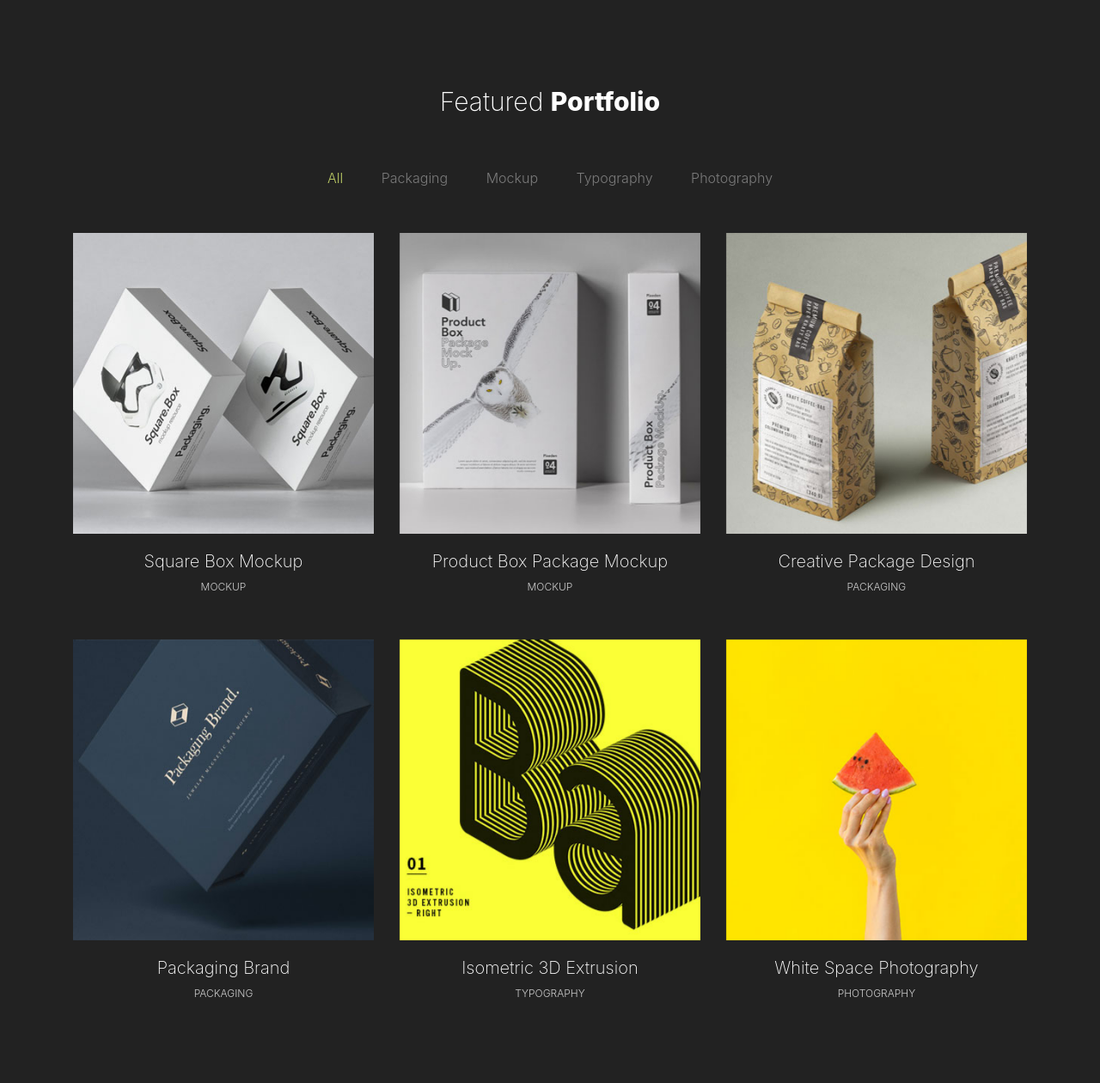
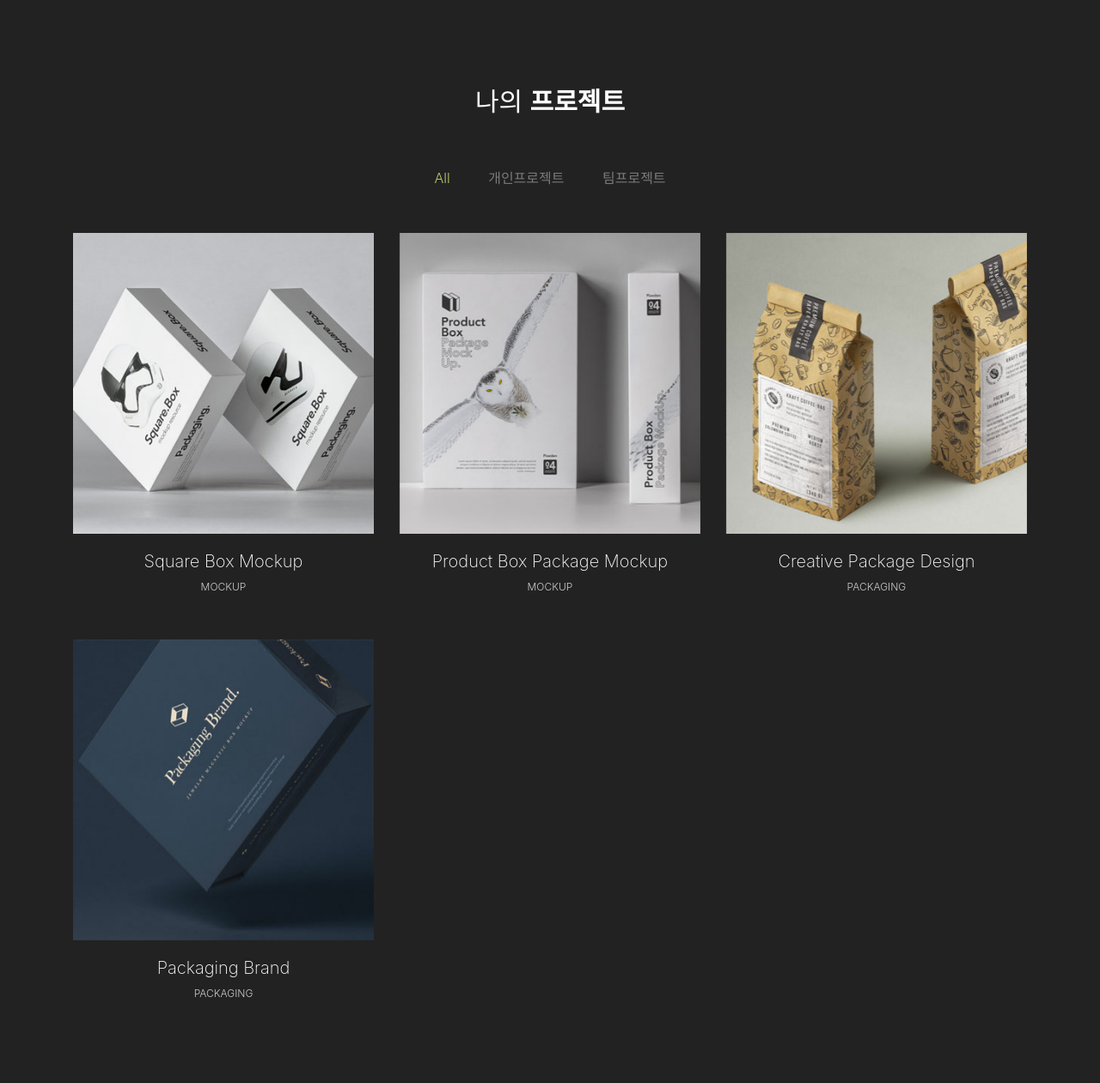
Before and after one commit to sung0615/hompeiji, a plain HTML site: page rezume-master/index.html in a window 1280 px wide. Shown: the part 800-2060 px from the top of the page at 86% size. Drawn offline with nearby package versions, Linux system fonts and the light colour scheme; files whose address does not match are found by name.

Commit message:
프로젝트

```diff
--- a/rezume-master/index.html
+++ b/rezume-master/index.html
@@ -64,16 +64,14 @@
 		<div class="container">
 			<div class="row">
 				<div class="section-heading text-center col-md-12">
-					<h2>Featured <strong>Portfolio</strong></h2>
+					<h2>나의 <strong>프로젝트</strong></h2>
 				</div>
 			</div>
 			<div class="filters">
 				<ul>
 					<li class="active" data-filter="*">All</li>
-					<li data-filter=".packaging">Packaging</li>
-					<li data-filter=".mockup">Mockup</li>
-					<li data-filter=".typography">Typography</li>
-					<li data-filter=".photography">Photography</li>
+					<li data-filter=".packaging">개인프로젝트</li>
+					<li data-filter=".mockup">팀프로젝트</li>
 				</ul>
 			</div>
 
@@ -148,40 +146,7 @@
 							<div class="cat">Packaging</div>
 						</div>
 					</div>
-					<div class="single-portfolio col-sm-4 all typography">
-						<div class="relative">
-							<div class="thumb">
-								<div class="overlay overlay-bg"></div>
-								<img class="image img-fluid" src="images/p5.jpg" alt="">
-							</div>
-							<a href="images/p5.jpg" class="img-pop-up">
-								<div class="middle">
-									<div class="text align-self-center d-flex"><img src="images/preview.png" alt=""></div>
-								</div>
-							</a>
-						</div>
-						<div class="p-inner">
-							<h4>Isometric 3D Extrusion</h4>
-							<div class="cat">Typography</div>
-						</div>
-					</div>
-					<div class="single-portfolio col-sm-4 all photography">
-						<div class="relative">
-							<div class="thumb">
-								<div class="overlay overlay-bg"></div>
-								<img class="image img-fluid" src="images/p6.jpg" alt="">
-							</div>
-							<a href="images/p6.jpg" class="img-pop-up">
-								<div class="middle">
-									<div class="text align-self-center d-flex"><img src="images/preview.png" alt=""></div>
-								</div>
-							</a>
-						</div>
-						<div class="p-inner">
-							<h4>White Space Photography</h4>
-							<div class="cat">photography</div>
-						</div>
-					</div>
+
 				</div>
 			</div>
 		</div>
@@ -502,15 +467,15 @@
 					</form>
 				</div>
 				<div class="col-md-5 pl-md-5">
-					<h3 class="mb-5">My Contact Details</h3>
+					<h3 class="mb-5">내 연락처 정보</h3>
 					<ul class="site-contact-details">
 						<li>
 							<span class="text-uppercase">Email</span>
-							site@gmail.com
+							rr1hhh1fff1@gmail.com
 						</li>
 						<li>
 							<span class="text-uppercase">Phone</span>
-							+30 976 1382 9921
+							010-8111-0406
 						</li>
 						<li>
 							<span class="text-uppercase">Fax</span>
```
